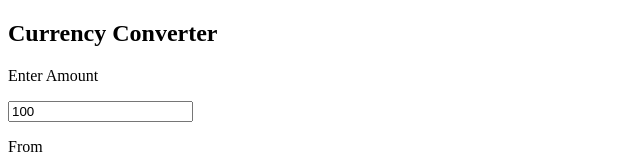
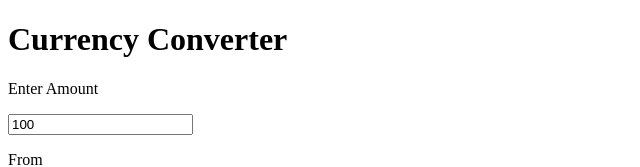
Before and after one commit to neeti-yadav/Currency-Converter, a plain HTML site: page index.html in a window 1280 px wide. Shown: the top 167 px of the page, without its empty margins (0-640 px from the left). Drawn offline with Linux system fonts and the light colour scheme.

Commit message:
21Nov2025:13:12

```diff
--- a/index.html
+++ b/index.html
@@ -9,7 +9,7 @@
 </head>
 <body>
     <div class="container">
-        <h2>Currency Converter</h2>
+        <h1>Currency Converter</h1>
         <form>
             <div class="amount">
                 <p>Enter Amount</p>
```
